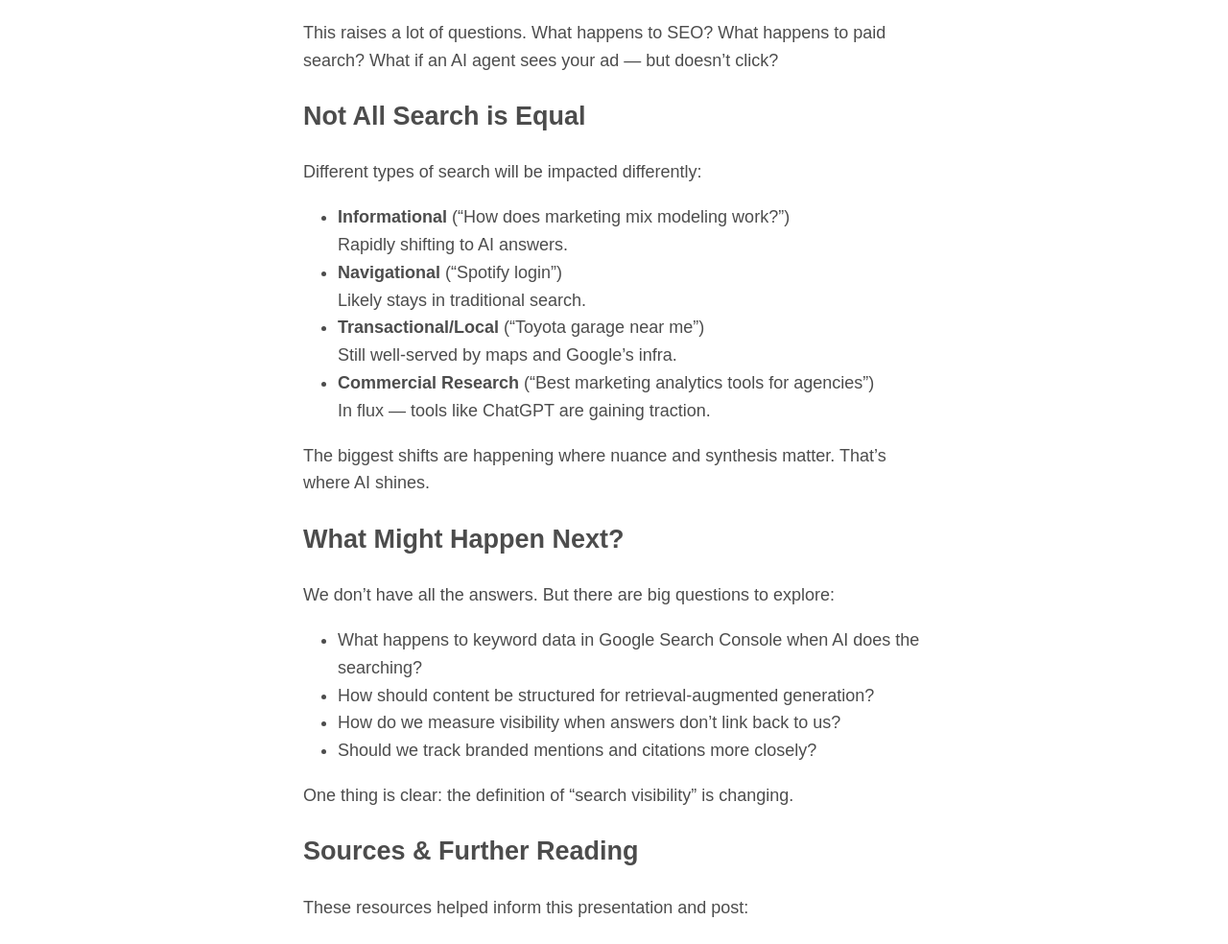
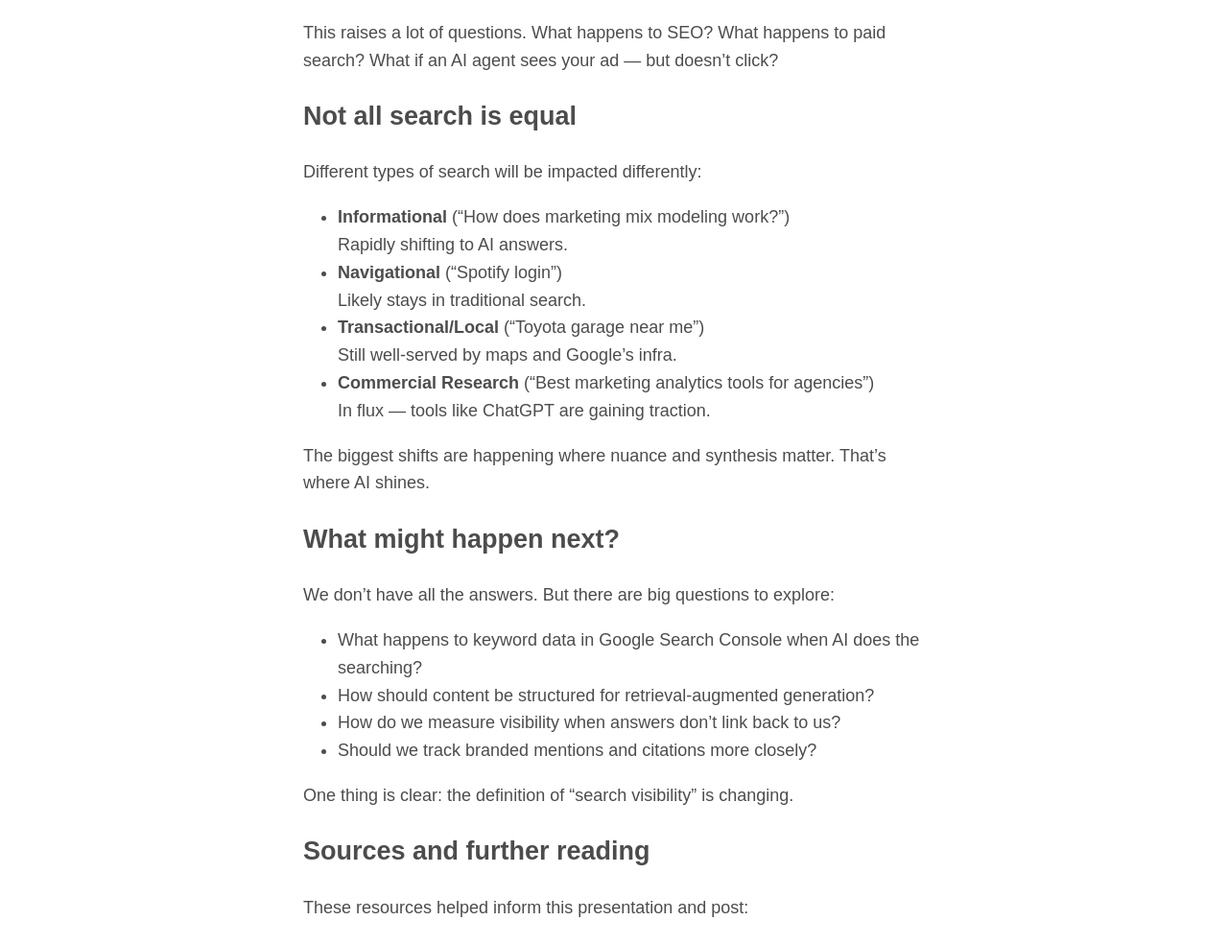
Before and after one commit to tfrenkiel040/website, a Jekyll site: the page built from _posts/2025-06-14-future-of-search-ai-world.md, in a window 1280 px wide and 1400 px high, scrolled down 1709 px. Shown: the part 154-1138 px from the top of the window at 96% size. Built offline with Jekyll 4.4.1, drawn with Linux system fonts in a browser that asks for light colours.

Commit message:
updated headings

```diff
--- a/_posts/2025-06-14-future-of-search-ai-world.md
+++ b/_posts/2025-06-14-future-of-search-ai-world.md
@@ -36,7 +36,7 @@ What’s happening under the hood is called “Query Fan-Out.” Google fires of
 
 This raises a lot of questions. What happens to SEO? What happens to paid search? What if an AI agent sees your ad — but doesn’t click?
 
-## Not All Search is Equal
+## Not all search is equal
 
 Different types of search will be impacted differently:
 
@@ -51,7 +51,7 @@ Different types of search will be impacted differently:
 
 The biggest shifts are happening where nuance and synthesis matter. That’s where AI shines.
 
-## What Might Happen Next?
+## What might happen next?
 
 We don’t have all the answers. But there are big questions to explore:
 
@@ -62,12 +62,12 @@ We don’t have all the answers. But there are big questions to explore:
 
 One thing is clear: the definition of “search visibility” is changing.
 
-## Sources & Further Reading
+## Sources and further reading
 
 These resources helped inform this presentation and post:
 
-- [Marie Haynes on AI Mode and Query Fan-Out](https://www.mariehaynes.com/ai-mode-query-fan-out/)
-- [Search Engine Land: How AI Mode and AI Overviews work based on patents](https://searchengineland.com/how-ai-mode-ai-overviews-work-patents-456346)
-- [Explaining AI SEO to Your C-Suite](https://duaneforresterdecodes.substack.com/p/explaining-ai-search-to-your-execs)
+- [Marie Haynes on AI Mode and Query Fan-Out](https://www.mariehaynes.com/ai-mode-query-fan-out/){:target="_blank" rel="noopener noreferrer"}
+- [Search Engine Land: How AI Mode and AI Overviews work based on patents](https://searchengineland.com/how-ai-mode-ai-overviews-work-patents-456346){:target="_blank" rel="noopener noreferrer"}
+- [Explaining AI SEO to Your C-Suite](https://duaneforresterdecodes.substack.com/p/explaining-ai-search-to-your-execs){:target="_blank" rel="noopener noreferrer"}
 
 Let me know what you think. And if you're also exploring this space, I'd love to hear from you.
```
Also changed, not shown: _posts/2025-06-17-so-you-think-youre-a-marketer.md (added, +22 -0 lines).
